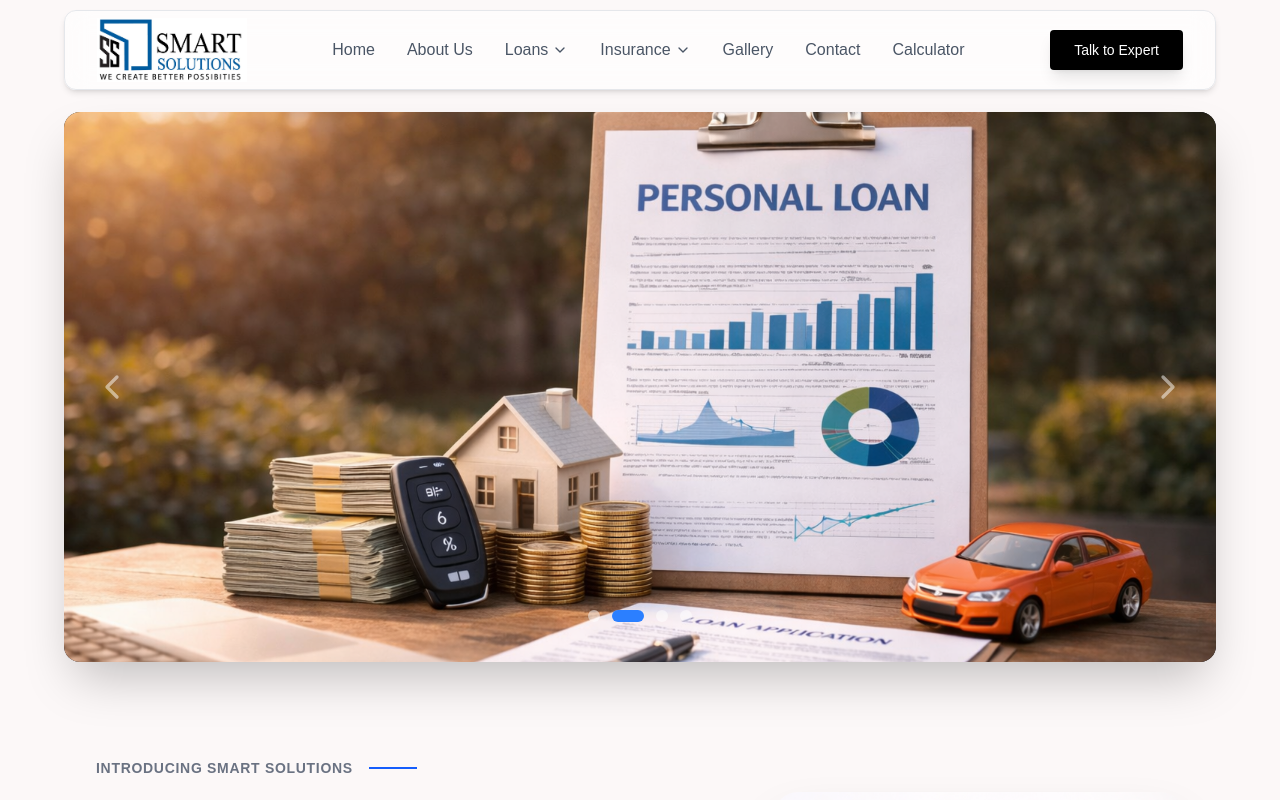
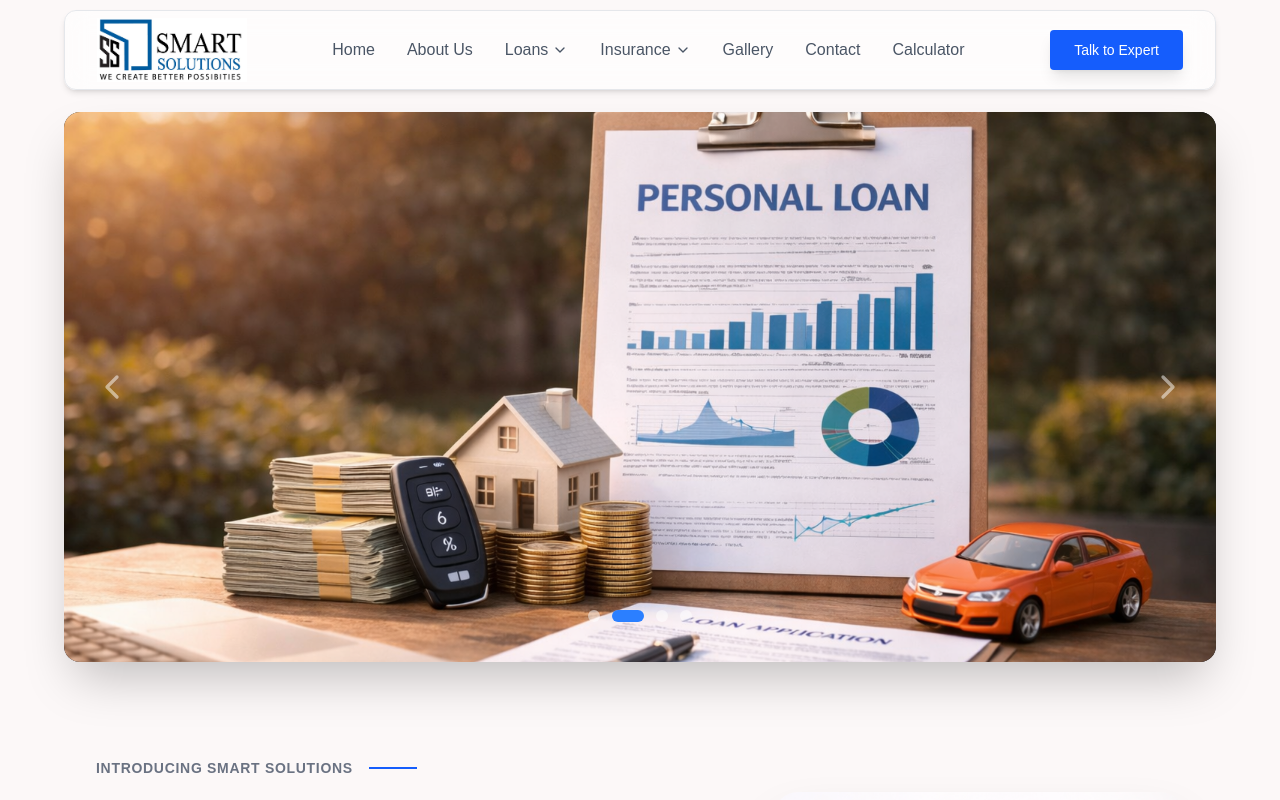
Before and after one commit to neerajk001/smartmumbaisolutions, a Next.js app: page / in a window 1280 px wide. Shown: the top 800 px of the page. Built offline with nearby package versions, Linux system fonts and the light colour scheme; no server answers.

Commit message:
added the commit

```diff
--- a/components/Navbar.tsx
+++ b/components/Navbar.tsx
@@ -160,7 +160,7 @@ export default function Navbar() {
                 <div className="hidden md:block">
                     <button
                         onClick={() => setIsExpertModalOpen(true)}
-                        className="bg-black hover:bg-gray-800 text-white px-6 py-2.5 rounded-sm font-medium transition-all shadow-lg hover:shadow-xl text-sm transform hover:-translate-y-0.5 whitespace-nowrap"
+                        className="bg-blue-600 hover:bg-blue-700 text-white px-6 py-2.5 rounded-sm font-medium transition-all shadow-lg hover:shadow-xl text-sm transform hover:-translate-y-0.5 whitespace-nowrap"
                     >
                         Talk to Expert
                     </button>
@@ -402,7 +402,7 @@ export default function Navbar() {
                             setIsExpertModalOpen(true);
                             setIsMobileMenuOpen(false);
                         }}
-                        className="mt-4 bg-black hover:bg-gray-800 text-white px-6 py-3 rounded-sm font-medium transition-all shadow-lg text-sm"
+                        className="mt-4 bg-blue-600 hover:bg-blue-700 text-white px-6 py-3 rounded-sm font-medium transition-all shadow-lg text-sm"
                     >
                         Talk to Expert
                     </button>
```
